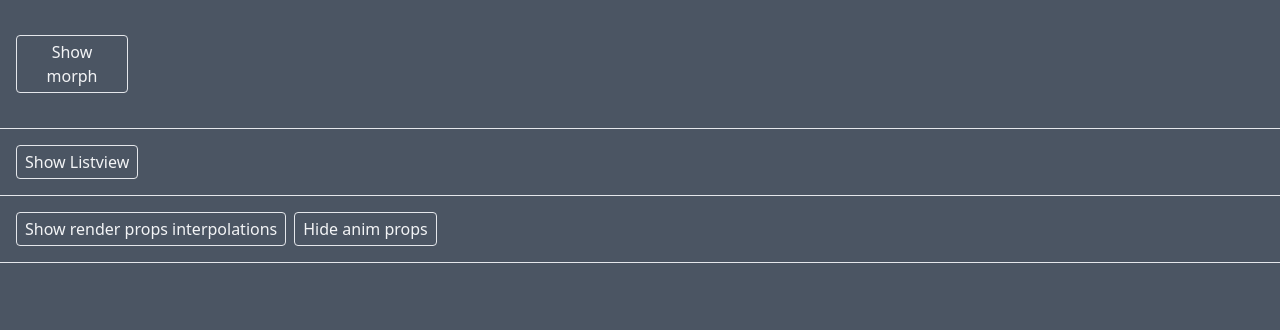
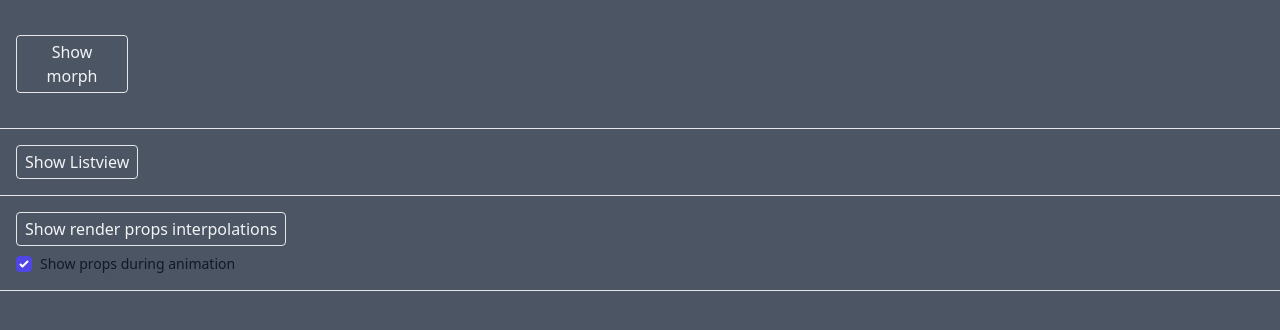
Before and after one commit to maxzz/react-spring-interpolation, a React (Vite) app: page / in a window 1280 px wide. Shown: the top 330 px of the page. Built offline with nearby package versions, Linux system fonts and the light colour scheme.

Commit message:
Feature: add tailwindcss/forms; render props experiments 5

```diff
--- a/package.json
+++ b/package.json
@@ -19,6 +19,7 @@
     "react-useinterval": "^1.0.2"
   },
   "devDependencies": {
+    "@tailwindcss/forms": "^0.2.1",
     "@tailwindcss/jit": "^0.1.3",
     "@types/react": "^17.0.0",
     "@types/react-dom": "^17.0.0",
--- a/src/components/Demo3DRotation.tsx
+++ b/src/components/Demo3DRotation.tsx
@@ -11,10 +11,19 @@ function Demo3DRotation() {
                 className="px-2 py-1 border rounded text-gray-100 hover:bg-gray-500 "
                 onClick={() => setVisible(!visible)}>{`${visible ? 'Hide' : 'Show'} render props interpolations`}
             </button>
-            <button
-                className="ml-2 px-2 py-1 border rounded text-gray-100 hover:bg-gray-500 "
-                onClick={() => setShowProps(!showProps)}>{`${showProps ? 'Hide' : 'Show'} anim props`}
-            </button>
+
+            <div className="my-2">
+                <label className="flex items-center text-sm text-gray-900">
+                    <input
+                        type="checkbox"
+                        className="h-4 w-4 text-indigo-600 focus:ring-indigo-500 border-gray-300 rounded"
+                        defaultChecked={showProps}
+                        onClick={() => setShowProps(!showProps)}
+                    />
+                    <span className="ml-2">Show props during animation</span>
+                </label>
+            </div>
+
             {visible && <div className="pt-4 flex justify-center relative">
                 <Spring
                     from={{
@@ -22,11 +31,11 @@ function Demo3DRotation() {
                         padding: 0,
                         background: 'linear-gradient(to right, #30e8bf, #ff8235)',
                         transform: 'translate3d(100px,0,0) scale(2) rotateX(90deg)',
-                        boxShadow: '0px 100px 150px -10px #2D3747',
-                        borderBottom: '34px solid red',
+                        boxShadow: '0px 100px 150px -10px white',
+                        borderBottom: '134px solid red',
                         shape: 'M20,380 L380,380 L380,380 L200,20 L20,380 Z',
                         textShadow: '0px 5px 0px white',
-                        color: 'green',
+                        color: 'blue',
                         number: 2000,
                     }}
                     to={{
@@ -66,13 +75,12 @@ function Demo3DRotation() {
                                 className="h-40 bg-red-800 flex items-center justify-center"
                             >
                                 <animated.span className="c"> {`${!props.number ? 'Ready' : ''}`} {props.number ? props.number.toFixed(0) : ''}</animated.span>
-                                {showProps && props.number &&<div className="absolute top-0 left-0 text-green-300">
+                                {showProps && <div className="absolute top-0 left-0 text-green-300">
                                     <animated.pre className="pointer-events-none" style={{ fontSize: '8px' }}>{JSON.stringify(props, null, 4)}</animated.pre>
                                 </div>}
                             </animated.div>
                         </>)
-                    }
-                    }
+                    }}
                 </Spring>
             </div>}
         </div>
--- a/tailwind.config.js
+++ b/tailwind.config.js
@@ -7,5 +7,7 @@ module.exports = {
   variants: {
     extend: {},
   },
-  plugins: [],
+  plugins: [
+      require('@tailwindcss/forms'),
+  ],
 }
```
Also changed, not shown: 1 other file (tests, documents, lock files or other folders).
